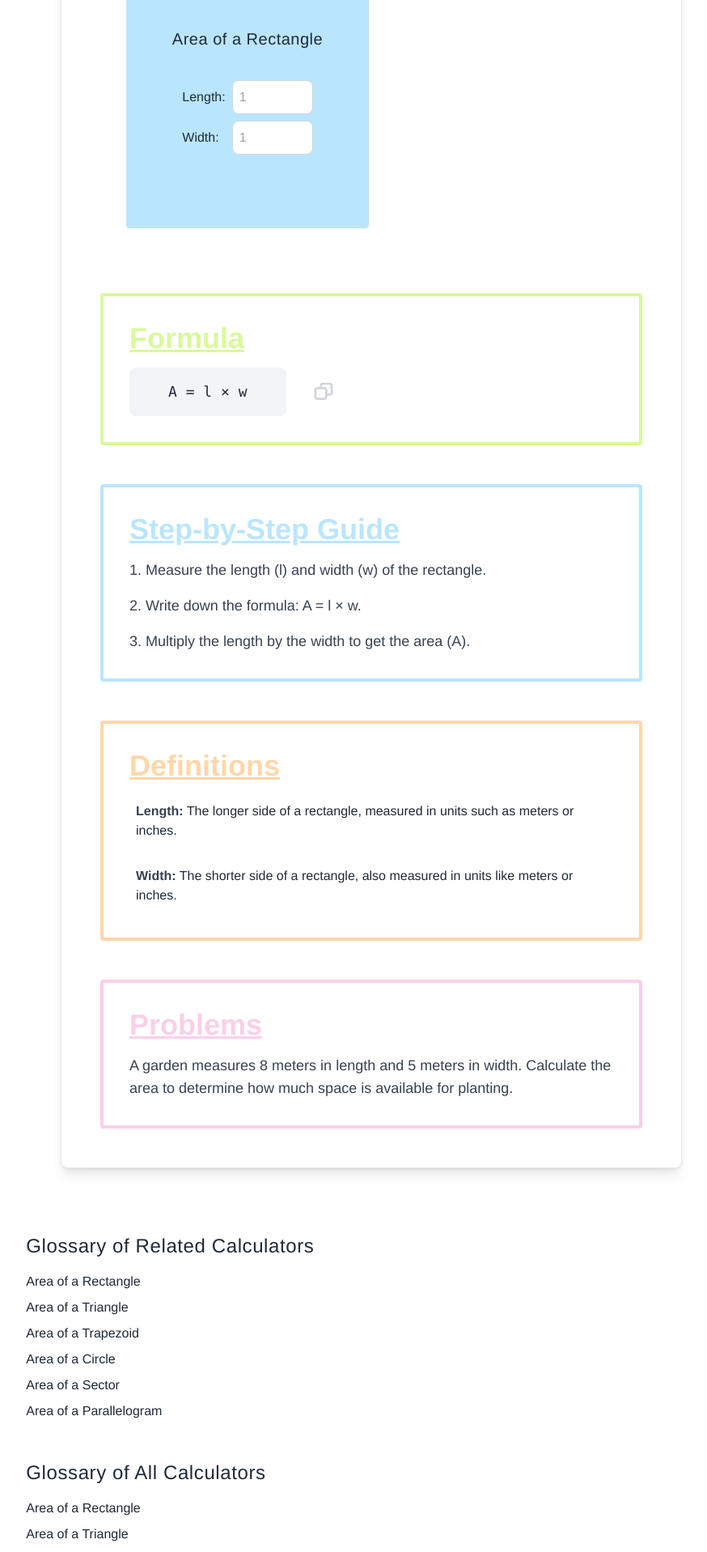
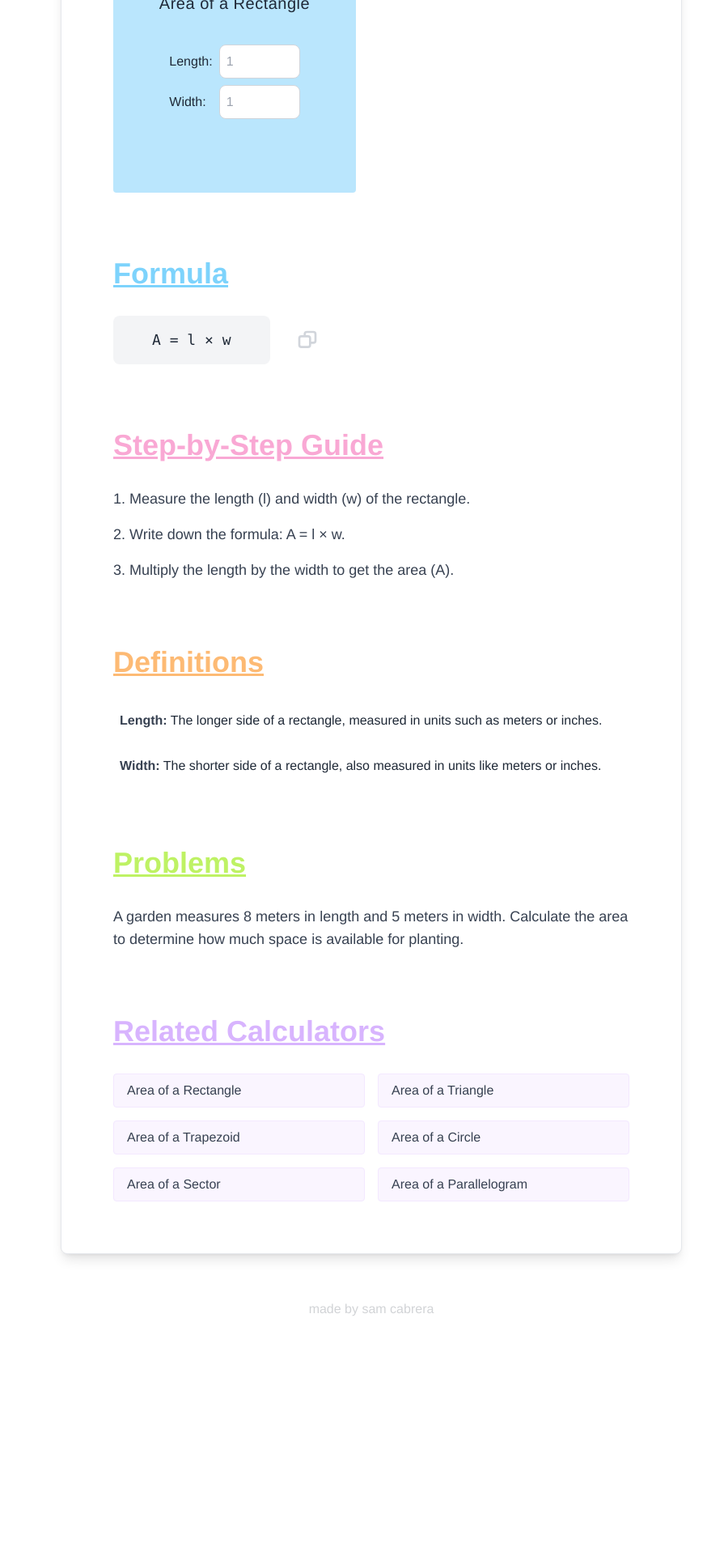
Before and after one commit to samanthacabrera/conversion-calculator, a React (Vite) app: page /calculator/areaRectangle in a window 1280 px wide. Shown: the part 880-2797 px from the top of the page at 81% size, without its empty margins (181-1055 px from the left). After the commit the page ends 2517 px from the top, so only its background shows below. Built offline with nearby package versions, Linux system fonts and the light colour scheme.

Commit message:
updated routes, moved Glossary to homepage

```diff
--- a/src/App.jsx
+++ b/src/App.jsx
@@ -23,7 +23,8 @@ const App = () => {
             <>
               <Filter onSelectCategory={setSelectedCategory} />
               <List selectedCategory={selectedCategory} />
-              <Content/>
+              <Content />
+              <Glossary/>
             </>
             } />
           {calculatorRoutes.map(({ path, calcType }) => (
@@ -35,8 +36,6 @@ const App = () => {
           ))}
         </Routes>
 
-        <Glossary/>
-
         <Footer />
 
       </div>
--- a/src/Content.jsx
+++ b/src/Content.jsx
@@ -40,7 +40,7 @@ const Content = () => {
                 </p>
             </section>
 
-            <section className="my-6 py-12 space-y-4">
+            <section className="my-6 py-12 border-b border-gray-300 space-y-4">
                 <h3 className="text-2xl mb-4">Educational Resources</h3>
                 <p className="text-lg text-gray-700 leading-relaxed">At Calcalooza, we encourage our users to utilize our tools for learning and growth. To support this, we have compiled a variety of educational resources tailored to different skill levels and needs.</p>
                 <p className="text-lg text-gray-700 leading-relaxed">We recommend exploring the following educational resources:</p>
--- a/src/Glossary.jsx
+++ b/src/Glossary.jsx
@@ -21,34 +21,8 @@ const Glossary = () => {
     );
 
 
-    const relatedCalculators = currentCategory ?
-        Object.entries(calcData[currentCategory]).map(([key, value]) => ({
-            calcType: key,
-            label: value.label,
-            path: calculatorRoutes.find(route => route.calcType === key)?.path || '#',
-        }))
-        : [];
-
     return (
         <div className="w-2/3">
-
-            {currentCalcType && (
-                <div className="my-12 w-full">
-                    <h3 className="text-2xl tracking-wide mb-4">Glossary of Related Calculators</h3>
-                    <ul className="flex flex-col gap-2">
-                        {relatedCalculators.map(({ calcType, label, path }) => (
-                            <li key={calcType}  className="hover:-translate-y-1 hover:underline transition-all duration-200">
-                                <a
-                                    href={path}
-                                >
-                                    {label}
-                                </a>
-                            </li>
-                        ))}
-                    </ul>
-                </div>
-            )}
-
             <h3 className="text-2xl tracking-wide mb-4">Glossary of All Calculators</h3>
             <ul className="flex flex-col gap-2">
                 {glossary.map(({ calcType, label, path }) => (
--- a/src/Page.jsx
+++ b/src/Page.jsx
@@ -37,7 +37,7 @@ const Page = ({ calcType }) => {
             <nav className="p-8">
                 <h2 className="text-xl font-semibold">Contents</h2>
                 <div className="flex flex-col space-y-1 mt-2">
-                    {["Introduction", "Calculator", "Formula", "Steps", "Definitions", "Problems"].map((item, index) => (
+                    {["Introduction", "Calculator", "Formula", "Steps", "Definitions", "Problems", "Related Calculators"].map((item, index) => (
                         <a key={index} href={`#${item.toLowerCase().replace(" ", "")}`} className="text-gray-600 hover:text-lime-400 transition duration-200">
                             {item}
                         </a>
@@ -46,22 +46,22 @@ const Page = ({ calcType }) => {
             </nav>
 
             {/* Main Content */}
-            <main className="mt-6 space-y-12">
+            <main className="space-y-12">
                 {/* Title */}
-                <section id="introduction" className="p-8">
+                <section id="introduction" className="p-4">
                     <h1 className="text-5xl font-bold text-gray-800 mb-4">{title}</h1>
                     <p className="text-lg text-gray-700 leading-relaxed">{intro}</p>
                 </section>
 
                 {/* Calculator Component */}
-                <section id="calculator" className="p-8">
+                <section id="calculator" className="p-4">
                     <Calculator calcType={calcType} />
                 </section>
 
                 {/* Formula */}
                 {formula && (
-                    <section id="formula" className="p-8 border-4 border-lime-200 rounded">
-                        <h2 className="text-4xl font-semibold text-lime-200 mb-4 underline">Formula</h2>
+                    <section id="formula" className="p-4">
+                        <h2 className="text-4xl font-semibold text-sky-300 mb-8 underline">Formula</h2>
                         <div className="flex flex-row items-center md:space-x-4">
                             <p className="text-lg bg-gray-100 py-4 px-12 rounded-lg font-mono w-auto">{formula}</p>
 
@@ -82,8 +82,8 @@ const Page = ({ calcType }) => {
 
                 {/* Step-by-Step Guide */}
                 {steps && (
-                    <section id="steps" className="p-8 border-4 border-sky-200 rounded">
-                        <h2 className="text-4xl font-semibold text-sky-200 mb-4 underline">Step-by-Step Guide</h2>
+                    <section id="steps" className="p-4">
+                        <h2 className="text-4xl font-semibold text-pink-300 mb-8 underline">Step-by-Step Guide</h2>
                         <ol className="list-decimal list-inside space-y-4">
                             {steps.map((step, index) => (
                                 <li key={index} className="text-lg text-gray-700">{step}</li>
@@ -94,8 +94,8 @@ const Page = ({ calcType }) => {
 
                 {/* Definitions */}
                 {dimensions && dimensions.length > 0 && (
-                    <section id="definitions" className="p-8 border-4 border-orange-200 rounded">
-                        <h2 className="text-4xl font-semibold text-orange-200 mb-4 underline">Definitions</h2>
+                    <section id="definitions" className="p-4">
+                        <h2 className="text-4xl font-semibold text-orange-300 mb-8 underline">Definitions</h2>
                         <div className="space-y-4">
                             {dimensions.map((dimension, index) => (
                                 <div key={index} className="p-2">
@@ -108,9 +108,27 @@ const Page = ({ calcType }) => {
 
                 {/* Example Problem */}
                 {wordProblem && (
-                    <section id="problems" className="p-8 border-4 border-pink-200 rounded">
-                        <h2 className="text-4xl font-semibold text-pink-200 mb-4 underline">Problems</h2>
+                    <section id="problems" className="p-4">
+                        <h2 className="text-4xl font-semibold text-lime-300 mb-8 underline">Problems</h2>
                         <p className="text-lg text-gray-700">{wordProblem}</p>
+                    </section>
+                )}
+
+                {/* Related Calculators */}
+                {relatedCalculators.length > 0 && (
+                    <section id="relatedcalculators" className="p-4">
+                        <h2 className="text-4xl font-semibold text-purple-300 mb-8 underline">Related Calculators</h2>
+                        <div className="grid grid-cols-2 gap-4">
+                            {relatedCalculators.map(calculator => (
+                                <button
+                                    key={calculator.calcType}
+                                    onClick={() => window.location.href = calculator.path}
+                                    className="py-2 px-4 border border-purple-100 bg-purple-50 text-gray-700 hover:scale-105 text-left rounded transition duration-200"
+                                >
+                                    {calculator.label}
+                                </button>
+                            ))}
+                        </div>
                     </section>
                 )}
             </main>
--- a/src/routes.js
+++ b/src/routes.js
@@ -5,16 +5,17 @@ export const calculatorRoutes = [
     { path: '/calculator/areaTrapezoid', calcType: 'areaTrapezoid' },
     { path: '/calculator/areaCircle', calcType: 'areaCircle' },
     { path: '/calculator/areaSector', calcType: 'areaSector' },
+    { path: '/calculator/areaParallelogram', calcType: 'areaParallelogram' },
     // Surface Area Calculators
     { path: '/calculator/surfaceAreaSphere', calcType: 'surfaceAreaSphere' },
     { path: '/calculator/surfaceAreaCone', calcType: 'surfaceAreaCone' },
     { path: '/calculator/surfaceAreaCube', calcType: 'surfaceAreaCube' },
     { path: '/calculator/surfaceAreaCylinder', calcType: 'surfaceAreaCylinder' },
-    { path: '/calculator/surfaceAreaRectangle', calcType: 'surfaceAreaRectangle' },
+    { path: '/calculator/surfaceAreaRectangularPrism', calcType: 'surfaceAreaRectangularPrism' },
     // Volume Calculators
     { path: '/calculator/volumeSphere', calcType: 'volumeSphere' },
     { path: '/calculator/volumeCone', calcType: 'volumeCone' },
     { path: '/calculator/volumeCube', calcType: 'volumeCube' },
     { path: '/calculator/volumeCylinder', calcType: 'volumeCylinder' },
-    { path: '/calculator/volumeRectangle', calcType: 'volumeRectangle' },
+    { path: '/calculator/volumeRectangularPrism', calcType: 'volumeRectangularPrism' },
 ];
```
